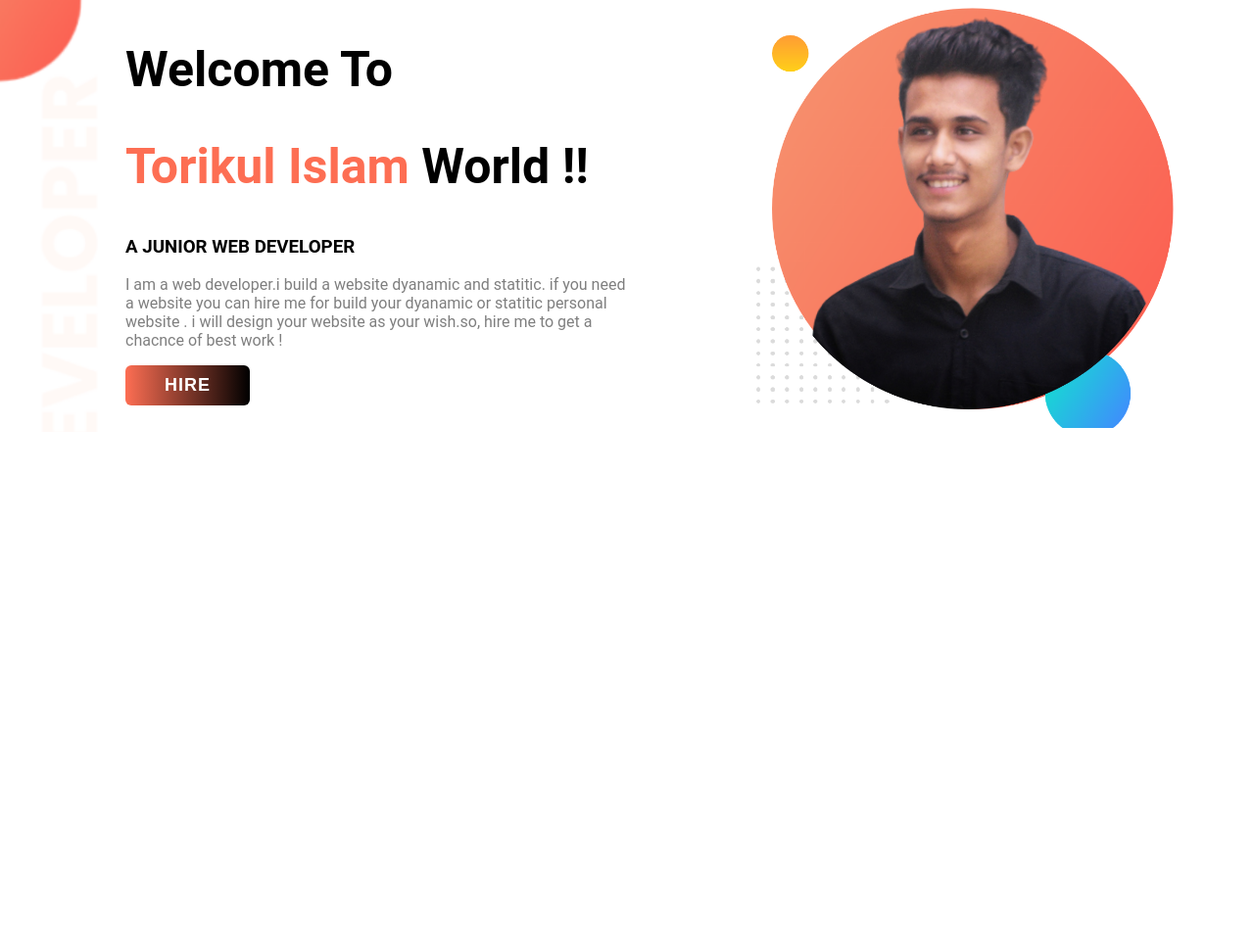
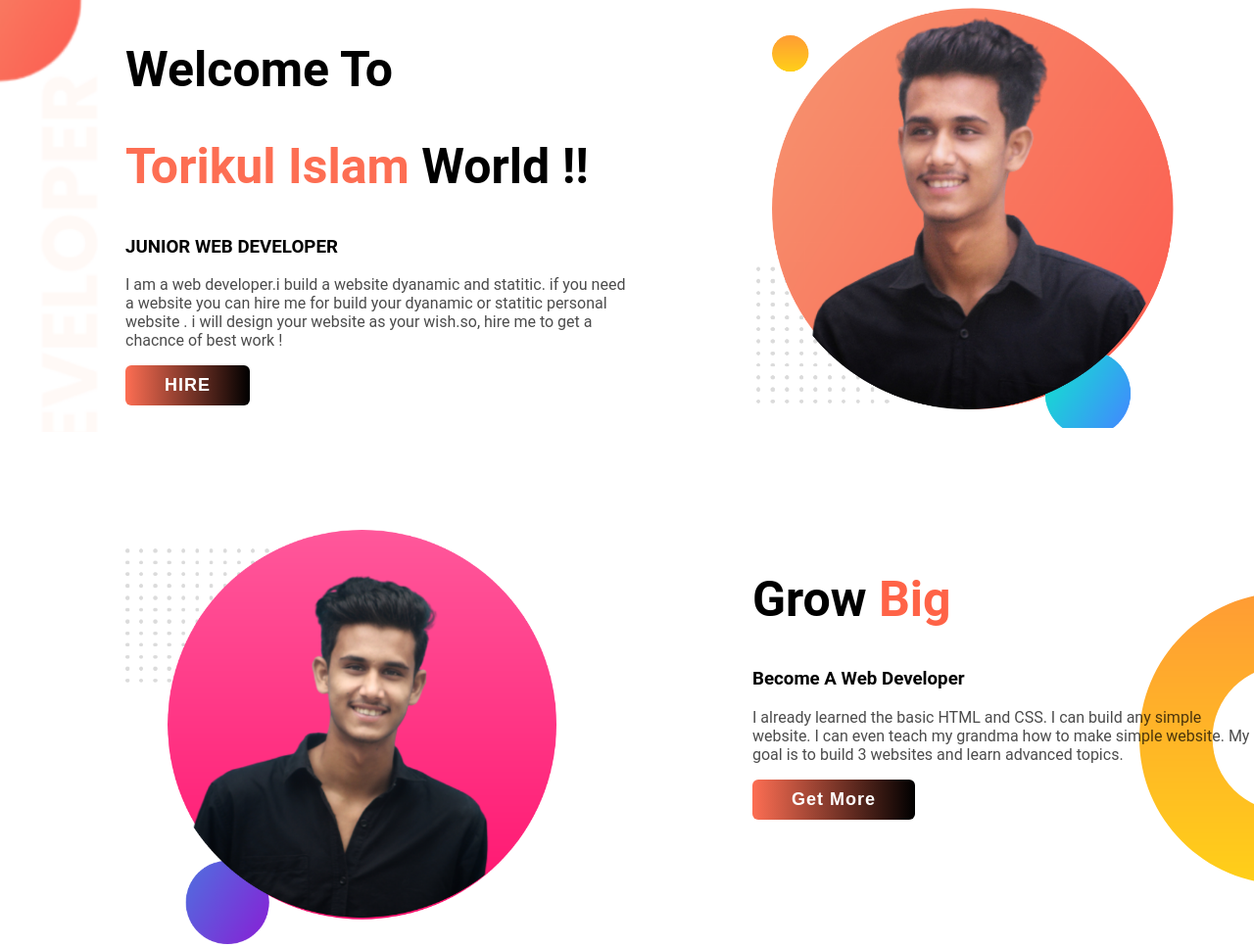
Before and after one commit to torikul00/porfolio, a plain HTML site: page index.html in a window 1280 px wide. Shown: the whole page at 98% size. Before the commit the page ends 800 px from the top, so only its background shows below. Drawn offline with Linux system fonts and the light colour scheme; a web font is replaced by a local one.

Commit message:
section2 add

```diff
--- a/index.html
+++ b/index.html
@@ -12,9 +12,12 @@
     <title>Torikul Islam</title>
 </head>
 
-<body>
 
-    <section>
+    </div>
+
+    <!--section1-->
+
+    <section class="section1">
 
         <div class="container">
 
@@ -23,25 +26,75 @@
             <h1>Welcome To</h1>
             <h1><span>Torikul Islam </span>World !!</h1>
 
-            <h3>A JUNIOR WEB DEVELOPER</h3>
-            <p>I am a web developer.i build a website dyanamic and statitic. if you need a website you can hire me for build your dyanamic or statitic personal website . i will design your website as your wish.so, hire me to get a chacnce of best work !</p>
+            <h3> JUNIOR WEB DEVELOPER</h3>
+            <p>I am a web developer.i build a website dyanamic and statitic. if you need a website you can hire me for
+                build your dyanamic or statitic personal website . i will design your website as your wish.so, hire me
+                to get a chacnce of best work !</p>
 
-                <button>
+            <button class="button">
 
-                    <a href="https:www.linkedin.com/timutorikul" target="blank">HIRE</a>
-                </button>
+                <a class="btna" href="https:www.linkedin.com/timutorikul" target="blank">HIRE</a>
+            </button>
 
         </div>
 
-       <div class="container">
+        <div class="container">
 
-        <img src="timu.png" alt="">
+            <img src="timu.png" alt="">
 
 
-       </div>
+        </div>
 
 
     </section>
+
+
+
+    <!-- section2 -->
+
+
+    <section class="section2">
+
+        <div class="container">
+            <img src="timu2.png" alt="">
+        </div>
+        <div class="container">
+
+            <h1>Grow <span class="span">Big</span></h1>
+            <h3>Become A Web Developer</h3>
+            <p>I already learned the basic HTML and CSS. I can build any simple website. I can even teach my grandma how to make simple website. My goal is to build 3 websites and learn advanced topics.
+
+            </p>
+            <button class="button">
+
+                <a class="btna" href="https:www.linkedin.com/timutorikul" target="blank">Get More</a>
+            </button>
+
+
+
+        </div>
+
+
+
+
+    </section>
+
+
+
+
+
+
+
+
+
+
+
+
+
+
+
+
+
 </body>
 
 </html>
--- a/style.css
+++ b/style.css
@@ -1,8 +1,14 @@
+*{box-sizing: border-box;}
+
+
 body{
     font-family: 'Roboto', sans-serif;
     margin: 0px;
     padding:0px;
 }
+
+/*section1*/
+
 
 h1{
     font-size: 50px;
@@ -10,11 +16,13 @@ h1{
 h1 span {
     color: #fd6e53;
 }
-section{
+.section1{
     display: flex;
     background-image: url('top-banner.png');
     background-size: cover;
 }
+
+/*section1*/
 .container{
 
 
@@ -24,17 +32,17 @@ section{
 .container img {
     width: 86%;
 }
-.container a {
+.btna {
     text-decoration: none;
 color:white;
 }
 .container p {
-    opacity: 0.5;
+    opacity: 0.7;
 
 }
 
 
-.container button {
+.button {
     border:none;
 font-size: 18px;
 padding:10px 40px;
@@ -56,3 +64,17 @@ transition: background-image color 4s
 
 
 }
+/*section2*/
+
+.section2{
+
+    display: flex;
+    margin-top: 100px;
+    background-image: url('dream-bg.png');
+    background-repeat: no-repeat;
+    background-position: right;
+    background-position: ;
+}
+.span {
+    color:tomato
+}
```
Also changed, not shown: dream-bg.png (added), timu2.png (added).
